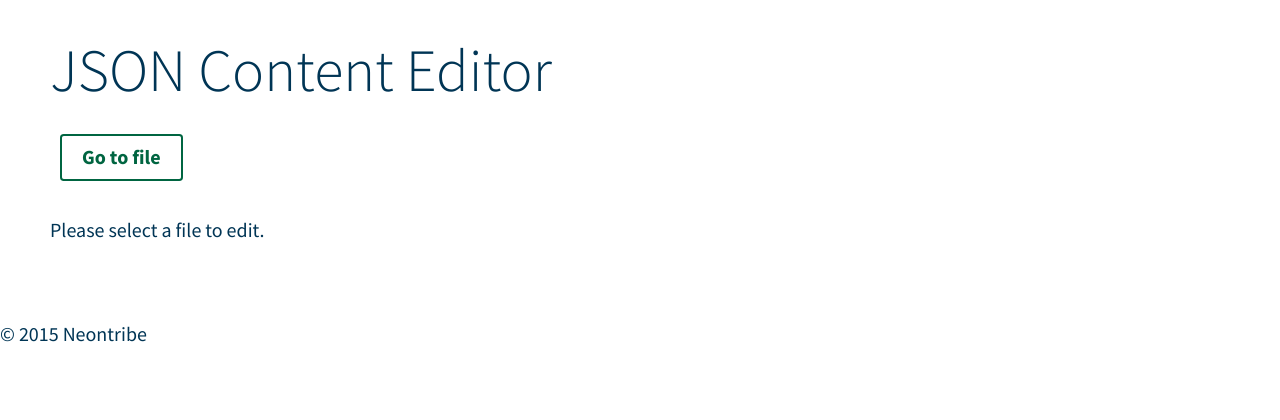
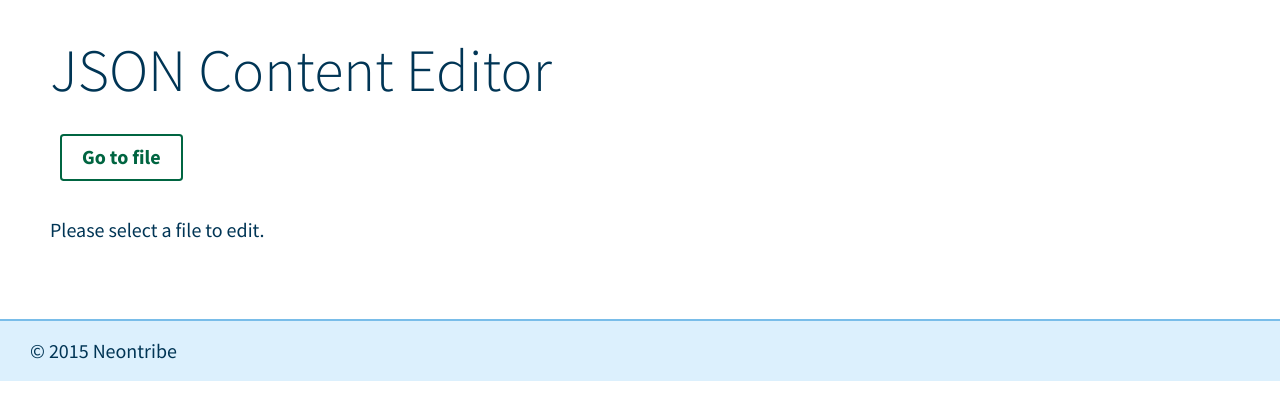
Before and after one commit to neontribe/SEAP_editor, a PHP site: page / in a window 1280 px wide. Shown: the part 258-678 px from the top of the page. Run offline with PHP 8.4, Linux system fonts and the light colour scheme.

Commit message:
Some footer and form styles

```diff
--- a/css/style.css
+++ b/css/style.css
@@ -5,6 +5,27 @@ main {
 
 main h1, main h2 {
   text-align: left;
+}
+
+/** For now - copy SEAP header **/
+footer {
+  background: #DCF0FD;
+  border-top: 2px solid #79BDE9;
+}
+
+footer div {
+  padding: 0.75em 1.5em;
+}
+
+/** ----- FORMS --------------------------------------- **/
+
+label {
+  margin-right: 10px;
+}
+
+input {
+  font-size: 18px;
+  padding: 6px;
 }
 
 .radio-list [type="radio"] {
--- a/includes/footer.php
+++ b/includes/footer.php
@@ -1,5 +1,7 @@
-</main>
-</div> <!-- end of page -->
-<footer>&copy; <?=date('Y') ?> Neontribe</footer>
+  </main>
+  </div> <!-- end of page -->
+  <footer>
+    <div>&copy; <?=date('Y') ?> Neontribe</div>
+  </footer>
 </body>
 </html>
```
